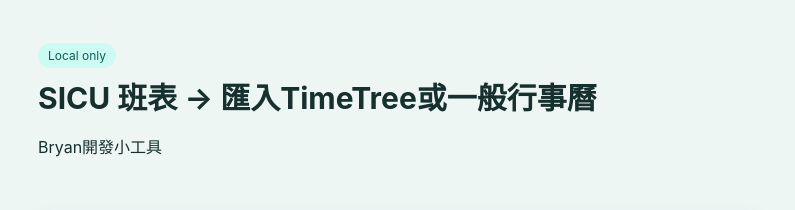
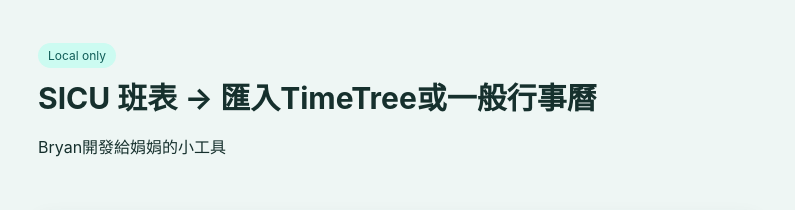
Before and after one commit to liyacolud-dev/sicu-roster-calendar, a React (Vite) app: page / in a window 1280 px wide. Shown: the top 210 px of the page, without its empty margins (242-1037 px from the left). Built offline with nearby package versions, Linux system fonts and the light colour scheme.

Commit message:
Update App.tsx

```diff
--- a/src/App.tsx
+++ b/src/App.tsx
@@ -296,7 +296,7 @@ const [
       <header>
         <span className="badge">Local only</span>
         <h1>SICU 班表 → 匯入TimeTree或一般行事曆</h1>
-        <p>Bryan開發小工具</p>
+        <p>Bryan開發給娟娟的小工具</p>
       </header>
 <section>
   <h2>
```
